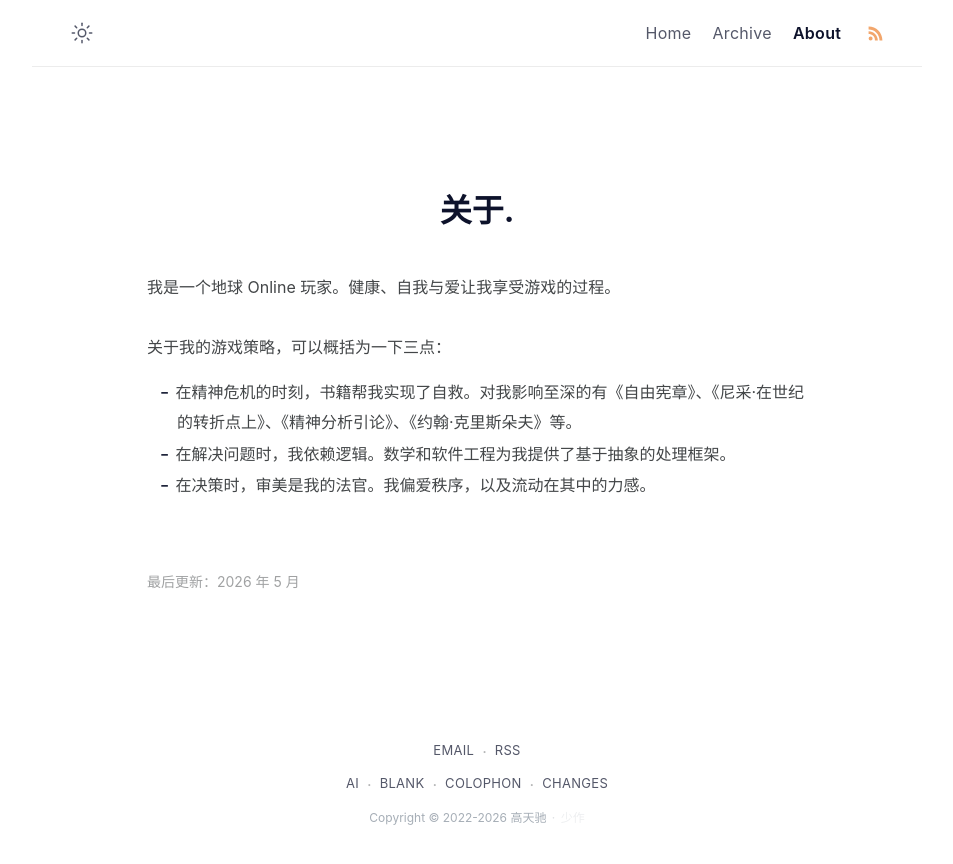
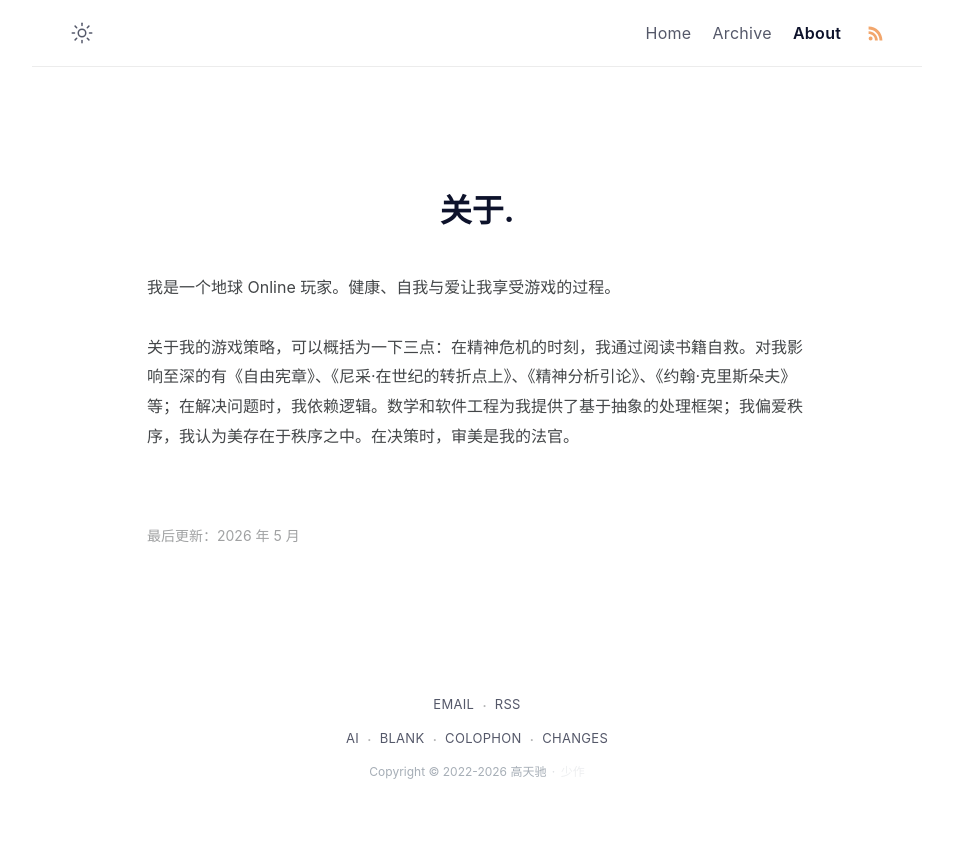
Before and after one commit to gaotianchi/gaotianchi.github.io, a Jekyll site: the page built from about.md, in a window 1280 px wide. Shown: the top 864 px of the page, without its empty margins (163-1116 px from the left). Built offline with Jekyll 4.4.1, drawn with Linux system fonts in a browser that asks for light colours.

Commit message:
fix: streamline game strategy description for clarity and coherence

```diff
--- a/about.md
+++ b/about.md
@@ -10,10 +10,6 @@
 
 我是一个地球 Online 玩家。健康、自我与爱让我享受游戏的过程。
 
-关于我的游戏策略，可以概括为一下三点：
-
-- 在精神危机的时刻，书籍帮我实现了自救。对我影响至深的有《自由宪章》、《尼采·在世纪的转折点上》、《精神分析引论》、《约翰·克里斯朵夫》等。
-- 在解决问题时，我依赖逻辑。数学和软件工程为我提供了基于抽象的处理框架。
-- 在决策时，审美是我的法官。我偏爱秩序，以及流动在其中的力感。
+关于我的游戏策略，可以概括为一下三点：在精神危机的时刻，我通过阅读书籍自救。对我影响至深的有《自由宪章》、《尼采·在世纪的转折点上》、《精神分析引论》、《约翰·克里斯朵夫》等；在解决问题时，我依赖逻辑。数学和软件工程为我提供了基于抽象的处理框架；我偏爱秩序，我认为美存在于秩序之中。在决策时，审美是我的法官。
 
 <small style="display:block; margin-top: 3em; opacity: 0.5;">最后更新：2026 年 5 月</small>
```
